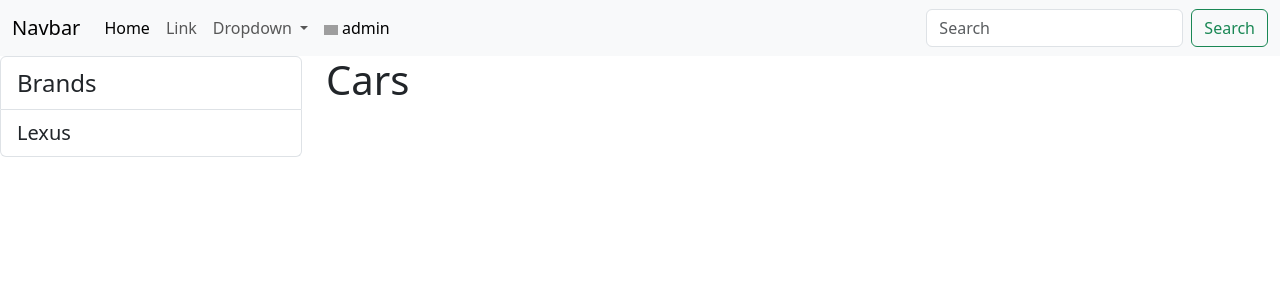
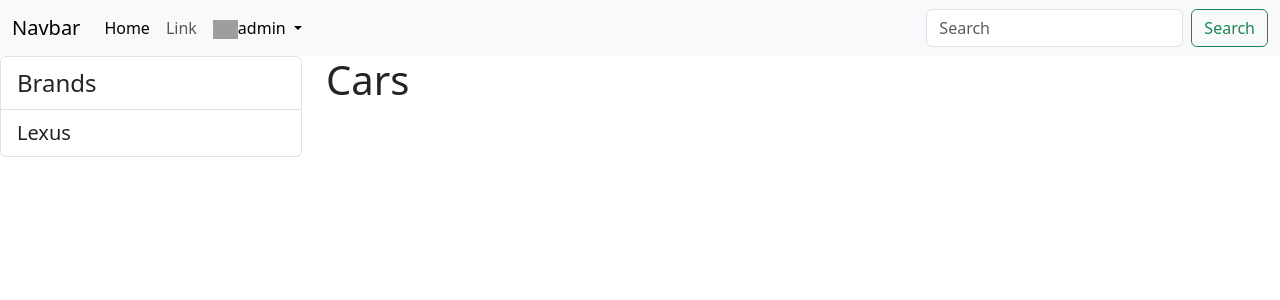
Before and after one commit to Sugyk/nfs_mwsite, a Django app: page /brand/4 in a window 1280 px wide. Shown: the top 300 px of the page. Run offline with Django 4.2, Linux system fonts and the light colour scheme; a user stored in the database is signed in; data comes from the database, SQL or seed files in the repository; both versions use the stored data as it was after the commit; grey boxes are pictures that could not be loaded.

Commit message:
edited profile link in navbar

```diff
--- a/nfs/static/styles.css
+++ b/nfs/static/styles.css
@@ -1,5 +1,5 @@
 .nav_image_box {
-    max-width: 3%;
+    max-width: 25px;
 }
 
 .card_body_margin {
--- a/nfs/templates/inc/_nav.html
+++ b/nfs/templates/inc/_nav.html
@@ -13,8 +13,9 @@
 					<a class="nav-link" href="#">Link</a>
 				</li>
 				<li class="nav-item dropdown">
-					<a class="nav-link dropdown-toggle" href="#" role="button" data-bs-toggle="dropdown" aria-expanded="false">
-					Dropdown
+					{% if request.user.is_authenticated %}
+						<a class="nav-link dropdown-toggle active" aria-current="page" role="button" data-bs-toggle="dropdown" aria-expanded="false">
+							<img class="nav_image_box" src="{{ user.profile.image.url }}" alt="">{{ user }}
 						</a>
 						<ul class="dropdown-menu">
 							<li><a class="dropdown-item" href="#">Action</a></li>
@@ -22,16 +23,11 @@
 							<li><hr class="dropdown-divider"></li>
 							<li><a class="dropdown-item" href="#">Something else here</a></li>
 						</ul>
-				</li>
-				<li class="nav-item">
-					<a class="nav-link active" aria-current="page" href="{% url 'login' %}">
-						{% if request.user.is_authenticated %}
-							<img class="nav_image_box" src="{{ user.profile.image.url }}" alt="">
-							{{ user }}
 					{% else %}
+						<a class="nav-link active nav_profile_link_box" aria-current="page" href="{% url 'login' %}">
 							Account
+						</a>
 					{% endif %}
-					</a>
 				</li>
 			</ul>
 			<form class="d-flex" role="search">
```
Also changed, not shown: nfs/db.sqlite3. Lines whose indentation alone changed are shown as unchanged.
